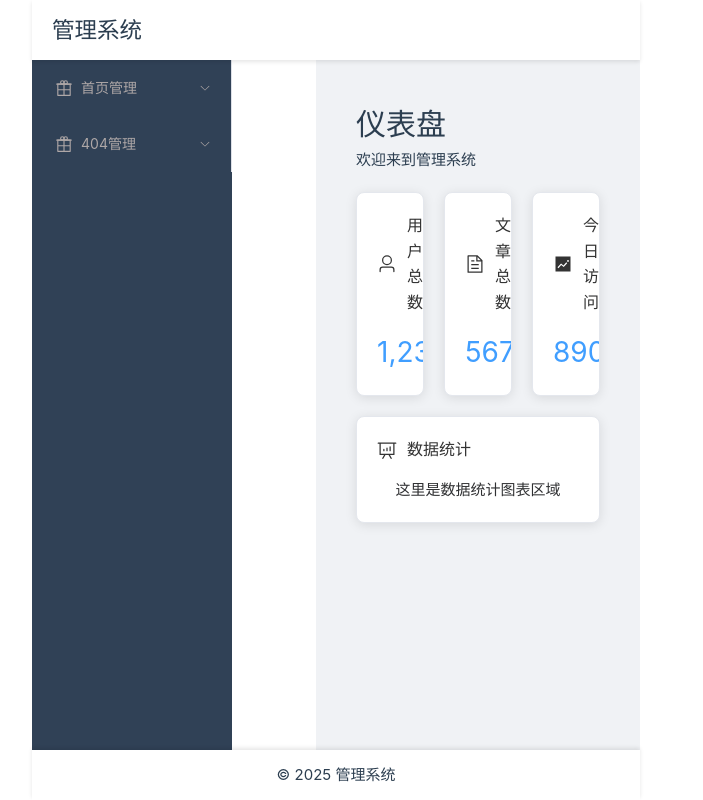
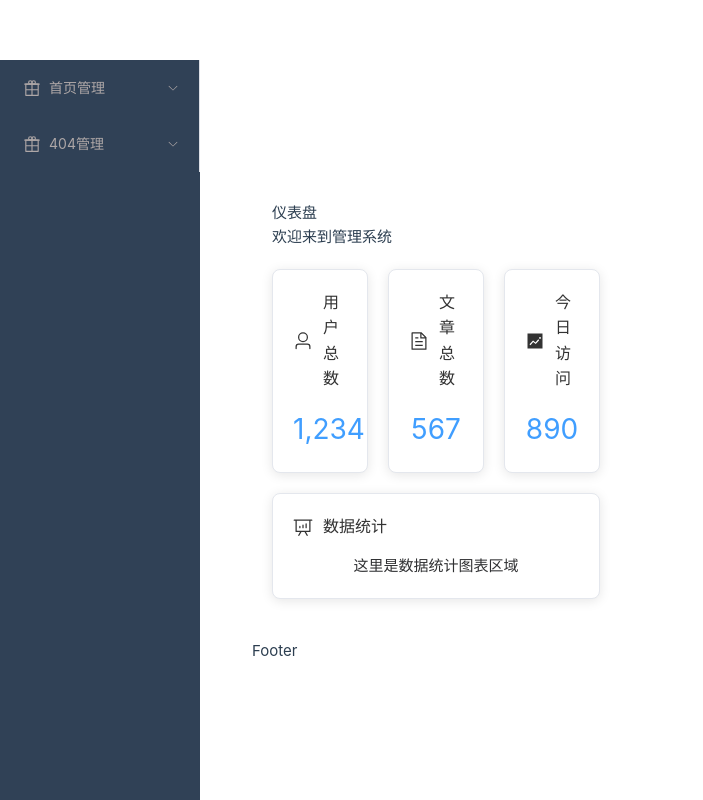
Before and after one commit to Songzex/test_vue_admin, a Vue app: page /#/dashboard in a window 1280 px wide. Shown: the whole page, without its empty margins (0-703 px from the left). Built offline with nearby package versions, Linux system fonts and the light colour scheme.

Commit message:
first1.1.9

```diff
--- a/package.json
+++ b/package.json
@@ -12,6 +12,7 @@
     "preview": "vite preview"
   },
   "dependencies": {
+    "@element-plus/icons-vue": "^2.3.2",
     "axios": "^1.12.2",
     "element-plus": "^2.11.4",
     "react-typewriter-plus": "^1.0.3",
--- a/src/App.vue
+++ b/src/App.vue
@@ -44,5 +44,5 @@ onMounted(async () => {
 </script>
 
 <template>
-  <layout />
+  <layout></layout>
 </template>
--- a/src/components/layout/index.vue
+++ b/src/components/layout/index.vue
@@ -1,5 +1,4 @@
 <template>
-  <div class="sidebar-main">
   <div class="sidebar-container">
     <!-- 侧边栏菜单 -->
     <el-menu
@@ -22,7 +21,6 @@
       />
     </el-menu>
   </div>
-  </div>
 </template>
 
 <script setup>
@@ -31,34 +29,13 @@ import { useRoute, useRouter } from 'vue-router'
 import { useStore } from 'vuex'
 import SidebarItem from './SidebarItem.vue' // 递归子组件
 import { useTheme } from '@/hooks/userTheme.js'
-import { getMenuList } from '@/utils/http/login/index.js'
 
 // 获取状态和路由
 const store = useStore()
 const route = useRoute()
 const router = useRouter()
 const { theme } = useTheme()
-const menuList=ref([])
-
-// 确保在组件挂载时获取菜单列表
-onMounted(async () => {
-  try {
-    menuList.value= await getMenuList();
-    // 使用 commit 更新状态
-    store.commit('permission/SET_ROUTES', menuList.value);
-    console.log('菜单列表:', menuList.value)
-
-    // 添加动态路由
-    const { addDynamicRoutes } = await import('@/router/index.js')
-    const dynamicRoutes = addDynamicRoutes(menuList.value)
-    console.log('动态路由:', dynamicRoutes)
-
-    // 手动导航到默认页面
-    //await router.push('/dashboard')
-  } catch (error) {
-    console.error('获取菜单失败:', error)
-  }
-})
+const menuList = computed(() => store.state.permission.routes || [])
 
 // 侧边栏折叠状态（可从Vuex获取全局状态）
 const isCollapse = computed(() => store.state.app?.sidebarCollapse || false)
@@ -94,13 +71,6 @@ watch(
 </script>
 
 <style scoped>
-.sidebar-main {
-  display: flex;
-  flex: 1;
-  width: 100%;
-  height: 100%;
-}
-
 .sidebar-container {
   width: 200px;
   height: 100%;
--- a/src/layout/index.vue
+++ b/src/layout/index.vue
@@ -1,17 +1,15 @@
 <template>
-  <div class="layout-container">
-    <div class="header">
-      <h2>管理系统</h2>
-    </div>
-    <div class="main-wrapper">
-      <Sidebar />
-      <div class="content-container">
-        <router-view />
-      </div>
-    </div>
-    <div class="footer">
-      <p>© 2025 管理系统</p>
-    </div>
+  <div class="common-layout">
+    <el-container>
+      <el-header>Header</el-header>
+      <el-container>
+        <el-aside width="200px"><Sidebar class="sidebar-container" /></el-aside>
+        <el-container>
+          <el-main><router-view /></el-main>
+          <el-footer>Footer</el-footer>
+        </el-container>
+      </el-container>
+    </el-container>
   </div>
 </template>
 
@@ -21,41 +19,45 @@ import Sidebar from '../components/layout/index.vue'
 
 <style scoped>
 .layout-container {
+  width: 100%;
   min-height: 100vh;
   display: flex;
   flex-direction: column;
 }
 
-.header {
+.headers {
+  background-color: #b3c0d1;
+  color: #333;
+  width: 100%;
   height: 60px;
-  background-color: #fff;
-  box-shadow: 0 2px 4px rgba(0, 0, 0, 0.1);
   display: flex;
   align-items: center;
-  padding: 0 20px;
-  z-index: 100;
+  justify-content: center;
+  flex-shrink: 0;
 }
 
-.main-wrapper {
+.main-container {
   display: flex;
   flex: 1;
   overflow: hidden;
 }
 
-.content-container {
-  flex: 1;
-  padding: 20px;
-  overflow-y: auto;
-  background-color: #f0f2f5;
+.sidebar-container {
+  height: calc(100vh - 60px);
+  position: fixed;
+  top: 60px;
+  left: 0;
+  width: 200px;
+  z-index: 1000;
 }
 
-.footer {
-  height: 50px;
-  background-color: #fff;
-  display: flex;
-  align-items: center;
-  justify-content: center;
-  box-shadow: 0 -2px 4px rgba(0, 0, 0, 0.1);
-  z-index: 100;
+.content-wrapper {
+  flex: 1;
+  margin-left: 200px;
+  padding: 20px;
+  background-color: #f0f2f5;
+  height: calc(100vh - 60px);
+  overflow-y: auto;
+  margin-top: 0px;
 }
 </style>
--- a/src/router/index.js
+++ b/src/router/index.js
@@ -14,12 +14,12 @@ export const constantRoutes = [
         component: () => import('@/views/404/index.vue'),
         hidden: true
     },
-    // 添加默认首页路由
-    {
-        path: '/',
-        redirect: '/dashboard',
-        hidden: true
-    },
+    // // 添加默认首页路由
+    // {
+    //     path: '/',
+    //     redirect: '/dashboard',
+    //     hidden: true
+    // },
     {
         path: '/dashboard',
         component: () => import('@/views/dashboard/index.vue'),
```
Also changed, not shown: 1 other file (tests, documents, lock files or other folders). Lines whose indentation alone changed are shown as unchanged.
